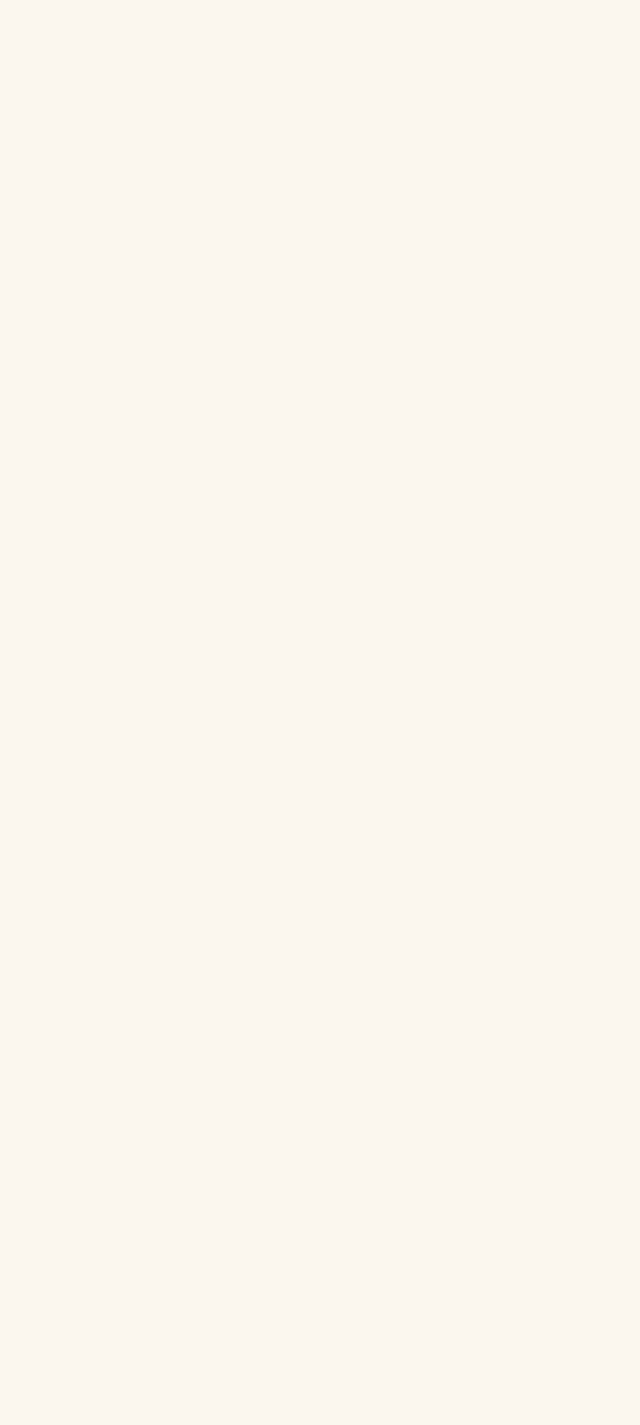
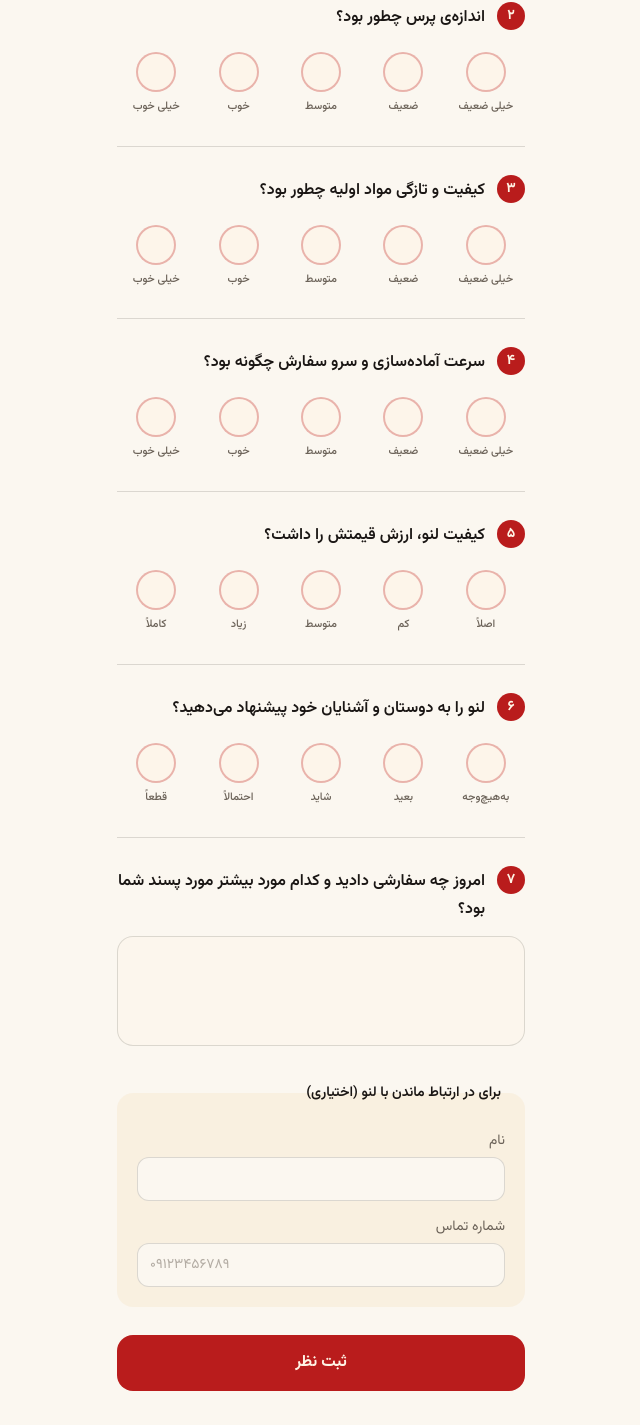
Before and after one commit to samanhoseinpour/Leno-Burger-Launch-Feedback-Survey, a Next.js app: page / in a window 1280 px wide. Shown: the part 565-1990 px from the top of the page, without its empty margins (319-959 px from the left). Before the commit the page ends 800 px from the top, so only its background shows below. Built offline with nearby package versions, Linux system fonts and the light colour scheme.

Commit message:
Build survey page, rating groups, and submit flow

```diff
--- /dev/null
+++ b/src/app/actions.ts
@@ -0,0 +1,59 @@
+"use server";
+
+import { headers } from "next/headers";
+import { prisma } from "@/lib/prisma";
+import { normalizePhone } from "@/lib/format";
+
+export type SubmitState =
+  | { status: "idle" }
+  | { status: "error"; kind: "empty" | "server" }
+  | { status: "success" };
+
+// A rating is a stored integer 1..5 (array index + 1) or null when skipped.
+function parseRating(value: FormDataEntryValue | null): number | null {
+  if (typeof value !== "string" || value === "") return null;
+  const n = Number(value);
+  return Number.isInteger(n) && n >= 1 && n <= 5 ? n : null;
+}
+
+function optionalText(value: FormDataEntryValue | null): string | null {
+  if (typeof value !== "string") return null;
+  const trimmed = value.trim();
+  return trimmed === "" ? null : trimmed;
+}
+
+export async function submitFeedback(
+  _prev: SubmitState,
+  formData: FormData,
+): Promise<SubmitState> {
+  const ratings = {
+    q1: parseRating(formData.get("q1")),
+    q2: parseRating(formData.get("q2")),
+    q3: parseRating(formData.get("q3")),
+    q4: parseRating(formData.get("q4")),
+    q5: parseRating(formData.get("q5")),
+    q6: parseRating(formData.get("q6")),
+  };
+  const orderNote = optionalText(formData.get("orderNote"));
+  const name = optionalText(formData.get("name"));
+  const phoneRaw = optionalText(formData.get("phone"));
+  const phone = phoneRaw ? normalizePhone(phoneRaw) || null : null;
+
+  // Ratings are optional; only a *fully* empty submission is rejected.
+  const noRatings = Object.values(ratings).every((v) => v === null);
+  if (noRatings && !orderNote && !name && !phone) {
+    return { status: "error", kind: "empty" };
+  }
+
+  try {
+    // Privacy: store the user agent only — never IP or any tracking.
+    const userAgent = (await headers()).get("user-agent");
+    await prisma.response.create({
+      data: { ...ratings, orderNote, name, phone, userAgent },
+    });
+    return { status: "success" };
+  } catch (error) {
+    console.error("Failed to save feedback response:", error);
+    return { status: "error", kind: "server" };
+  }
+}
--- a/src/app/page.tsx
+++ b/src/app/page.tsx
@@ -1,12 +1,24 @@
 import { Brand } from "@/components/Brand";
+import { SurveyForm } from "@/components/SurveyForm";
+import { COPY } from "@/lib/survey";
 
-// Placeholder brand shell — the full survey replaces this in the next step.
 export default function Home() {
   return (
-    <div className="mx-auto min-h-dvh max-w-md">
-      <header className="bg-brand px-5 py-6">
+    <main className="mx-auto min-h-dvh max-w-md">
+      <header className="bg-brand px-5 pb-9 pt-7 text-cream">
         <Brand surface="red" />
+        <div className="mt-7">
+          <span className="inline-flex items-center rounded-full bg-cream/15 px-3 py-1 text-xs font-medium tracking-wide text-cream ring-1 ring-inset ring-cream/25">
+            {COPY.tag}
+          </span>
+          <h1 className="mt-4 text-2xl font-bold leading-9">{COPY.title}</h1>
+          <p className="mt-3 text-sm leading-7 text-cream/85">
+            {COPY.subtitle}
+          </p>
+        </div>
       </header>
-    </div>
+
+      <SurveyForm />
+    </main>
   );
 }
--- /dev/null
+++ b/src/components/ContactFields.tsx
@@ -0,0 +1,40 @@
+import { COPY } from "@/lib/survey";
+
+export function ContactFields() {
+  return (
+    <fieldset className="rounded-2xl bg-cream2/50 p-5">
+      <legend className="px-1 text-sm font-semibold text-ink">
+        {COPY.contactHeading}
+      </legend>
+      <div className="mt-2 grid gap-4">
+        <div className="grid gap-1.5">
+          <label htmlFor="name" className="text-sm text-muted">
+            {COPY.nameLabel}
+          </label>
+          <input
+            id="name"
+            name="name"
+            type="text"
+            autoComplete="name"
+            className="h-11 rounded-xl border border-line bg-paper px-3 text-sm text-ink outline-none transition focus:border-brand"
+          />
+        </div>
+        <div className="grid gap-1.5">
+          <label htmlFor="phone" className="text-sm text-muted">
+            {COPY.phoneLabel}
+          </label>
+          <input
+            id="phone"
+            name="phone"
+            type="tel"
+            inputMode="tel"
+            autoComplete="tel"
+            dir="ltr"
+            placeholder="۰۹۱۲۳۴۵۶۷۸۹"
+            className="h-11 rounded-xl border border-line bg-paper px-3 text-start text-sm text-ink outline-none transition placeholder:text-muted/50 focus:border-brand"
+          />
+        </div>
+      </div>
+    </fieldset>
+  );
+}
--- /dev/null
+++ b/src/components/RatingQuestion.tsx
@@ -0,0 +1,54 @@
+import { toPersianDigits } from "@/lib/format";
+
+type RatingQuestionProps = {
+  id: string;
+  number: number;
+  text: string;
+  scale: readonly string[];
+};
+
+// A 5-point rating as a real radio group (fieldset/legend). Each option's value
+// is its array index + 1, so the stored score never depends on visual position.
+// In RTL the row flips visually — index 0 renders rightmost — but value is fixed.
+export function RatingQuestion({
+  id,
+  number,
+  text,
+  scale,
+}: RatingQuestionProps) {
+  return (
+    <fieldset>
+      <legend className="mb-4 flex w-full items-start gap-3">
+        <span className="grid size-7 shrink-0 place-items-center rounded-full bg-brand text-sm font-bold text-cream">
+          {toPersianDigits(number)}
+        </span>
+        <span className="pt-0.5 text-base font-semibold leading-7 text-ink">
+          {text}
+        </span>
+      </legend>
+
+      <div className="flex items-start justify-between gap-1">
+        {scale.map((label, index) => (
+          <label
+            key={index}
+            className="group flex flex-1 cursor-pointer flex-col items-center gap-2 rounded-xl py-1"
+          >
+            <input
+              type="radio"
+              name={id}
+              value={index + 1}
+              className="peer sr-only"
+            />
+            <span
+              aria-hidden="true"
+              className="size-10 rounded-full border-2 border-brand/30 bg-cream/60 transition peer-hover:border-brand/60 peer-checked:border-brand peer-checked:bg-brand peer-focus-visible:outline peer-focus-visible:outline-2 peer-focus-visible:outline-offset-2 peer-focus-visible:outline-brand"
+            />
+            <span className="text-center text-[11px] font-medium leading-tight text-muted transition-colors peer-checked:font-bold peer-checked:text-ink">
+              {label}
+            </span>
+          </label>
+        ))}
+      </div>
+    </fieldset>
+  );
+}
--- /dev/null
+++ b/src/components/SurveyForm.tsx
@@ -0,0 +1,75 @@
+"use client";
+
+import { useActionState } from "react";
+import { submitFeedback, type SubmitState } from "@/app/actions";
+import { COPY, UI_COPY, QUESTIONS, ORDER_QUESTION_NUMBER } from "@/lib/survey";
+import { RatingQuestion } from "./RatingQuestion";
+import { TextQuestion } from "./TextQuestion";
+import { ContactFields } from "./ContactFields";
+import { ThankYou } from "./ThankYou";
+import { Brand } from "./Brand";
+
+const initialState: SubmitState = { status: "idle" };
+
+export function SurveyForm() {
+  const [state, formAction, pending] = useActionState(
+    submitFeedback,
+    initialState,
+  );
+
+  // On success, swap the whole form for the thank-you (also blocks re-submits).
+  if (state.status === "success") {
+    return <ThankYou />;
+  }
+
+  return (
+    <form action={formAction} noValidate className="px-5 pb-6">
+      <p className="mt-6 rounded-2xl border border-line bg-cream2/50 px-4 py-3 text-sm leading-7 text-ink/80">
+        {COPY.instruction}
+      </p>
+
+      <div className="mt-2 divide-y divide-line">
+        {QUESTIONS.map((question, index) => (
+          <div key={question.id} className="py-7">
+            <RatingQuestion
+              id={question.id}
+              number={index + 1}
+              text={question.text}
+              scale={question.scale}
+            />
+          </div>
+        ))}
+        <div className="py-7">
+          <TextQuestion
+            number={ORDER_QUESTION_NUMBER}
+            text={COPY.orderQuestion}
+            name="orderNote"
+          />
+        </div>
+      </div>
+
+      <ContactFields />
+
+      {state.status === "error" && (
+        <p
+          role="alert"
+          className="mt-6 rounded-xl bg-brand/10 px-4 py-3 text-center text-sm font-medium text-brand"
+        >
+          {state.kind === "empty" ? UI_COPY.emptyError : UI_COPY.serverError}
+        </p>
+      )}
+
+      <button
+        type="submit"
+        disabled={pending}
+        className="mt-7 flex h-14 w-full items-center justify-center rounded-2xl bg-brand text-base font-bold text-cream transition active:scale-[0.99] disabled:opacity-60"
+      >
+        {pending ? UI_COPY.submitting : COPY.submit}
+      </button>
+
+      <div className="flex justify-center pt-9">
+        <Brand surface="paper" />
+      </div>
+    </form>
+  );
+}
--- /dev/null
+++ b/src/components/TextQuestion.tsx
@@ -0,0 +1,28 @@
+import { toPersianDigits } from "@/lib/format";
+
+type TextQuestionProps = {
+  number: number;
+  text: string;
+  name: string;
+};
+
+export function TextQuestion({ number, text, name }: TextQuestionProps) {
+  return (
+    <div>
+      <label htmlFor={name} className="mb-3 flex w-full items-start gap-3">
+        <span className="grid size-7 shrink-0 place-items-center rounded-full bg-brand text-sm font-bold text-cream">
+          {toPersianDigits(number)}
+        </span>
+        <span className="pt-0.5 text-base font-semibold leading-7 text-ink">
+          {text}
+        </span>
+      </label>
+      <textarea
+        id={name}
+        name={name}
+        rows={3}
+        className="w-full resize-none rounded-2xl border border-line bg-cream/30 px-4 py-3 text-sm leading-7 text-ink outline-none transition placeholder:text-muted/60 focus:border-brand focus:bg-cream/50"
+      />
+    </div>
+  );
+}
--- /dev/null
+++ b/src/components/ThankYou.tsx
@@ -0,0 +1,38 @@
+import { COPY } from "@/lib/survey";
+import { Brand } from "./Brand";
+
+// Shared success screen — used both in place after submit and on /thanks.
+export function ThankYou() {
+  return (
+    <div
+      role="status"
+      className="mx-auto flex max-w-md flex-col items-center gap-7 px-5 py-20 text-center"
+    >
+      <span
+        aria-hidden="true"
+        className="grid size-20 place-items-center rounded-full bg-brand text-cream"
+      >
+        <svg
+          viewBox="0 0 24 24"
+          className="size-10"
+          fill="none"
+          stroke="currentColor"
+          strokeWidth={2.5}
+          strokeLinecap="round"
+          strokeLinejoin="round"
+        >
+          <path d="M5 13l4 4L19 7" />
+        </svg>
+      </span>
+
+      <div className="space-y-3">
+        <p className="text-lg font-bold leading-8 text-ink">
+          {COPY.footer.line1}
+        </p>
+        <p className="text-sm leading-7 text-muted">{COPY.footer.line2}</p>
+      </div>
+
+      <Brand surface="paper" />
+    </div>
+  );
+}
```
